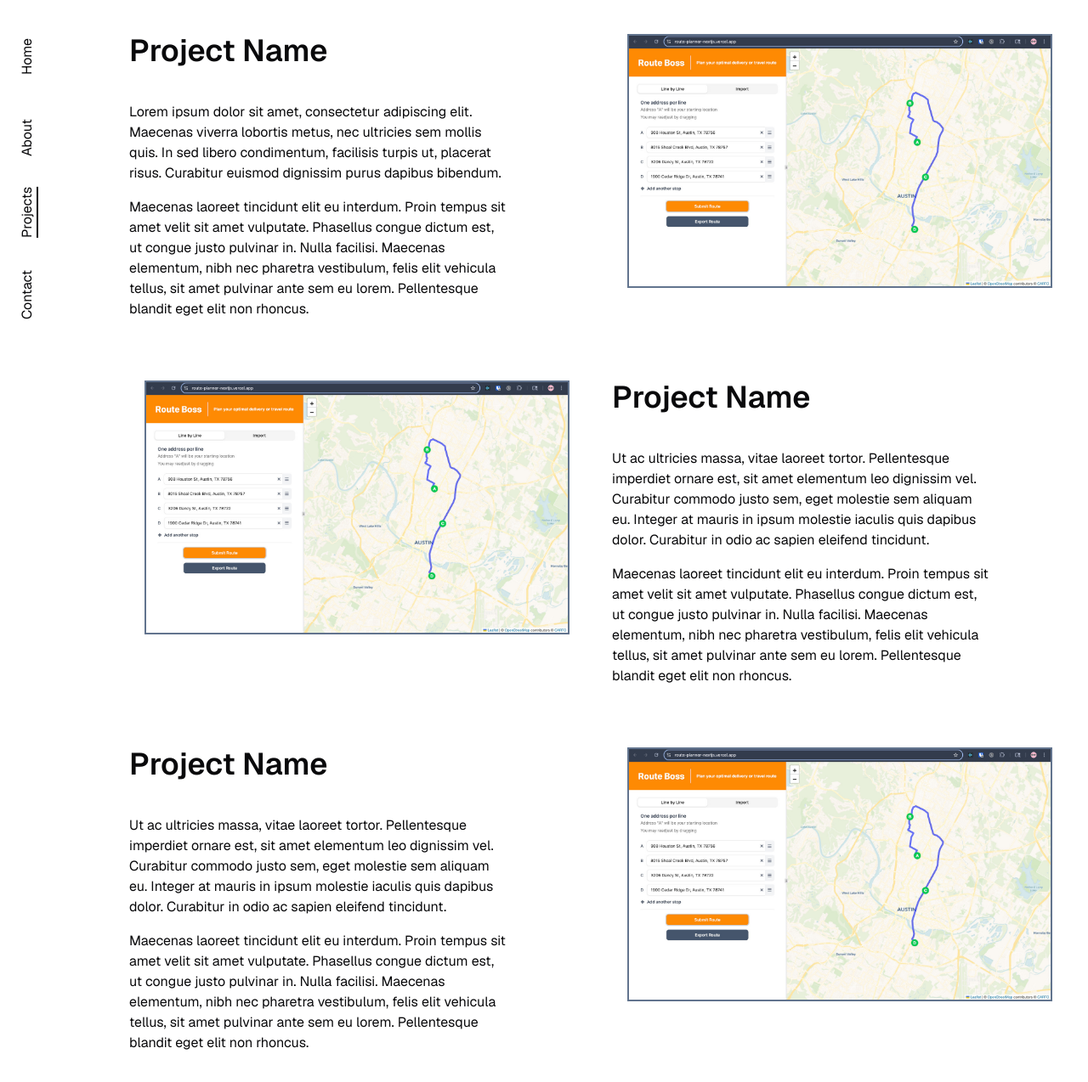
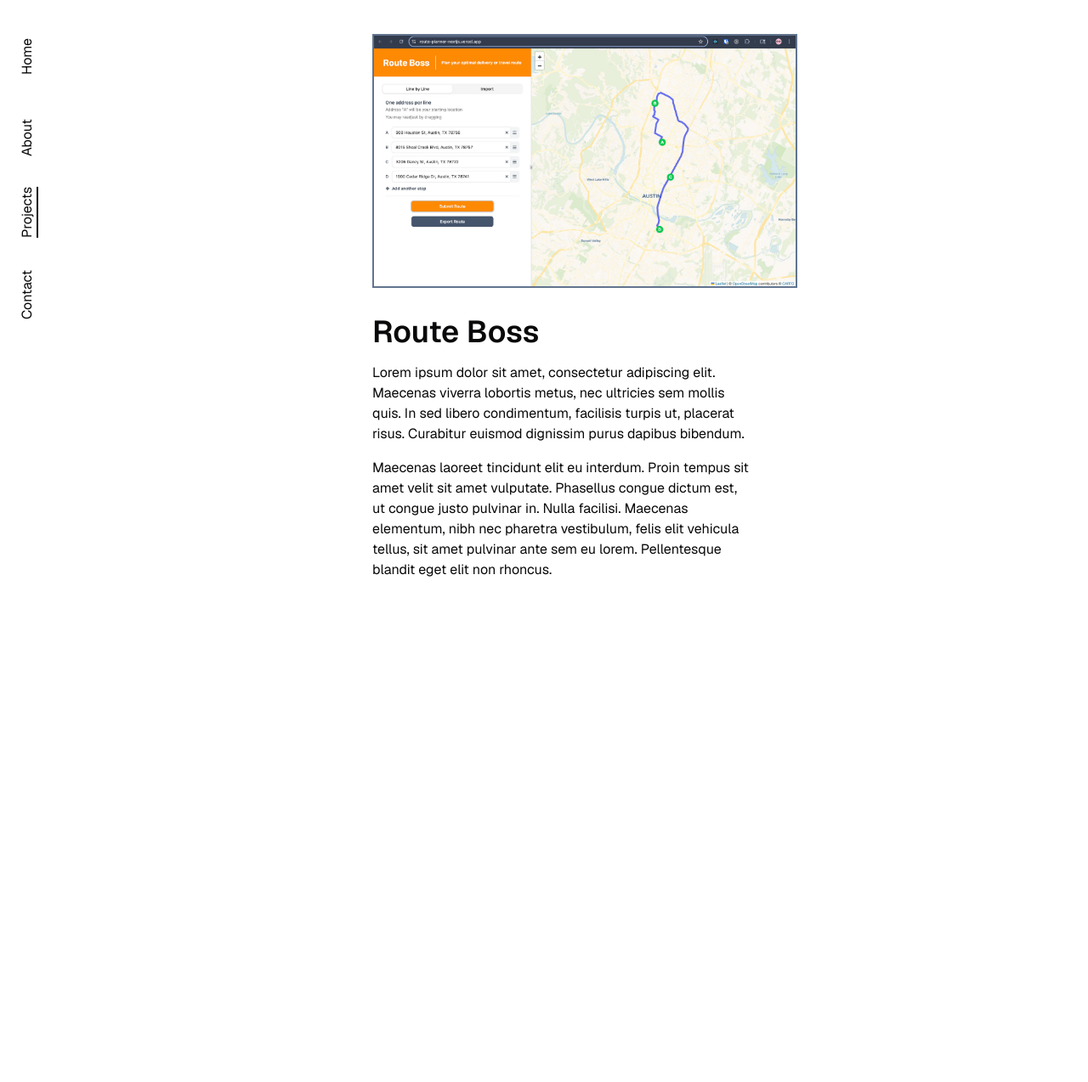
Before and after one commit to ReneMSdev/portfolio-website, a Next.js app: page /projects in a window 1280 px wide. Shown: the top 1274 px of the page at 85% size. After the commit the page ends 800 px from the top, so only its background shows below. Built offline with nearby package versions, Linux system fonts and the light colour scheme.

Commit message:
Redesign of projects layout

```diff
--- a/src/app/projects/page.js
+++ b/src/app/projects/page.js
@@ -2,28 +2,14 @@ import Image from 'next/image'
 
 export default function ProjectsPage() {
   return (
-    <div className='grid grid-cols-1 md:grid-cols-2 gap-8 items-start'>
-      {/* Project 1 Text */}
-      <div>
-        <h1 className='text-4xl font-semibold'>Project Name</h1>
-        <p className='max-w-md pt-10'>
-          Lorem ipsum dolor sit amet, consectetur adipiscing elit. Maecenas viverra lobortis metus,
-          nec ultricies sem mollis quis. In sed libero condimentum, facilisis turpis ut, placerat
-          risus. Curabitur euismod dignissim purus dapibus bibendum.
-        </p>
-        <p className='max-w-md pt-4  pb-10'>
-          Maecenas laoreet tincidunt elit eu interdum. Proin tempus sit amet velit sit amet
-          vulputate. Phasellus congue dictum est, ut congue justo pulvinar in. Nulla facilisi.
-          Maecenas elementum, nibh nec pharetra vestibulum, felis elit vehicula tellus, sit amet
-          pulvinar ante sem eu lorem. Pellentesque blandit eget elit non rhoncus.
-        </p>
-      </div>
-
-      {/* Project 1 Image */}
-      <div className='flex justify-center'>
+    <div className='grid grid-cols-1 gap-8 items-start px-4'>
+      {/* Project 1 */}
+      <div className='flex flex-col items-start max-w-4xl mx-auto'>
+        {/* Image */}
+        <div className='md:mr-8 mb-6 md:mb-0'>
           <Image
             src='/routeplanner1.jpg'
-          alt='Rene Maxey-Salomone'
+            alt='Route Planner'
             width={500}
             height={0}
             layout='intrinsic'
@@ -31,65 +17,21 @@ export default function ProjectsPage() {
           />
         </div>
 
-      {/* Project 2 Image */}
-      <div className='flex justify-center'>
-        <Image
-          src='/routeplanner1.jpg'
-          alt='Rene Maxey-Salomone'
-          width={500}
-          height={0}
-          layout='intrinsic'
-          className='border-2 border-slate-500'
-        />
-      </div>
-
-      {/* Project 2 Text */}
-
-      <div>
-        <h1 className='text-4xl font-semibold'>Project Name</h1>
-        <p className='max-w-md pt-10'>
-          Ut ac ultricies massa, vitae laoreet tortor. Pellentesque imperdiet ornare est, sit amet
-          elementum leo dignissim vel. Curabitur commodo justo sem, eget molestie sem aliquam eu.
-          Integer at mauris in ipsum molestie iaculis quis dapibus dolor. Curabitur in odio ac
-          sapien eleifend tincidunt.
+        {/* Text */}
+        <div className='mt-8'>
+          <h1 className='text-4xl font-semibold'>Route Boss</h1>
+          <p className='max-w-md mt-4'>
+            Lorem ipsum dolor sit amet, consectetur adipiscing elit. Maecenas viverra lobortis
+            metus, nec ultricies sem mollis quis. In sed libero condimentum, facilisis turpis ut,
+            placerat risus. Curabitur euismod dignissim purus dapibus bibendum.
           </p>
-        <p className='max-w-md pt-4 pb-10'>
+          <p className='max-w-md mt-4  mb-10'>
             Maecenas laoreet tincidunt elit eu interdum. Proin tempus sit amet velit sit amet
             vulputate. Phasellus congue dictum est, ut congue justo pulvinar in. Nulla facilisi.
             Maecenas elementum, nibh nec pharetra vestibulum, felis elit vehicula tellus, sit amet
             pulvinar ante sem eu lorem. Pellentesque blandit eget elit non rhoncus.
           </p>
         </div>
-
-      {/* Project 3 Text */}
-
-      <div>
-        <h1 className='text-4xl font-semibold'>Project Name</h1>
-        <p className='max-w-md pt-10'>
-          Ut ac ultricies massa, vitae laoreet tortor. Pellentesque imperdiet ornare est, sit amet
-          elementum leo dignissim vel. Curabitur commodo justo sem, eget molestie sem aliquam eu.
-          Integer at mauris in ipsum molestie iaculis quis dapibus dolor. Curabitur in odio ac
-          sapien eleifend tincidunt.
-        </p>
-        <p className='max-w-md pt-4 pb-10'>
-          Maecenas laoreet tincidunt elit eu interdum. Proin tempus sit amet velit sit amet
-          vulputate. Phasellus congue dictum est, ut congue justo pulvinar in. Nulla facilisi.
-          Maecenas elementum, nibh nec pharetra vestibulum, felis elit vehicula tellus, sit amet
-          pulvinar ante sem eu lorem. Pellentesque blandit eget elit non rhoncus.
-        </p>
-      </div>
-
-      {/* Project 3 Image */}
-
-      <div className='flex justify-center'>
-        <Image
-          src='/routeplanner1.jpg'
-          alt='Rene Maxey-Salomone'
-          width={500}
-          height={0}
-          layout='intrinsic'
-          className='border-2 border-slate-500'
-        />
       </div>
     </div>
   )
```
Lines whose indentation alone changed are shown as unchanged.
